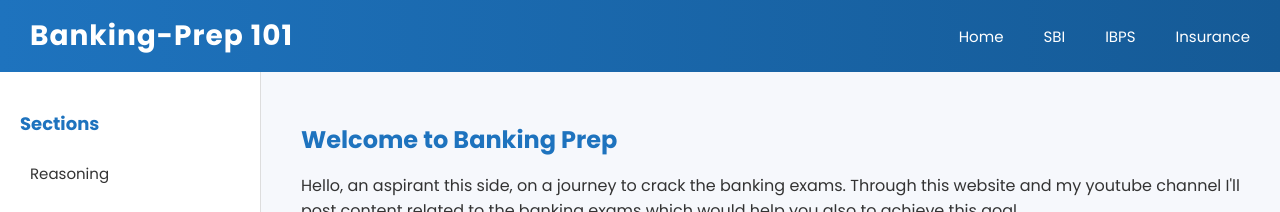
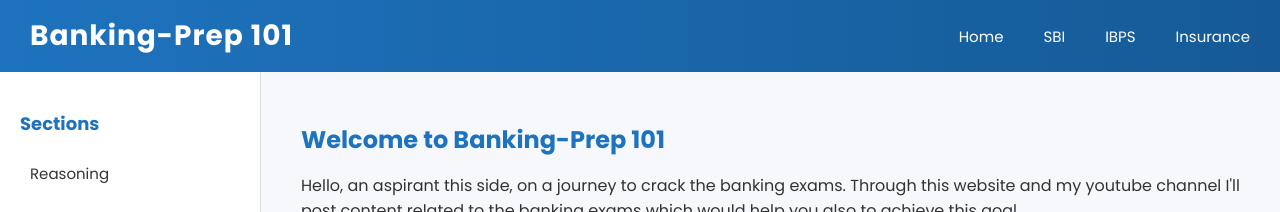
Before and after one commit to kholiavidit-blip/banking-prep, a plain HTML site: page index.html in a window 1280 px wide. Shown: the top 212 px of the page. Drawn offline with Linux system fonts and the light colour scheme.

Commit message:
Update index.html

```diff
--- a/index.html
+++ b/index.html
@@ -48,7 +48,7 @@
   </aside>
 
   <div class="main-content">
-    <h2>Welcome to Banking Prep</h2>
+    <h2>Welcome to Banking-Prep 101</h2>
     <p>
       Hello, an aspirant this side, on a journey to crack the banking exams.
       Through this website and my youtube channel I'll post content related to
```
